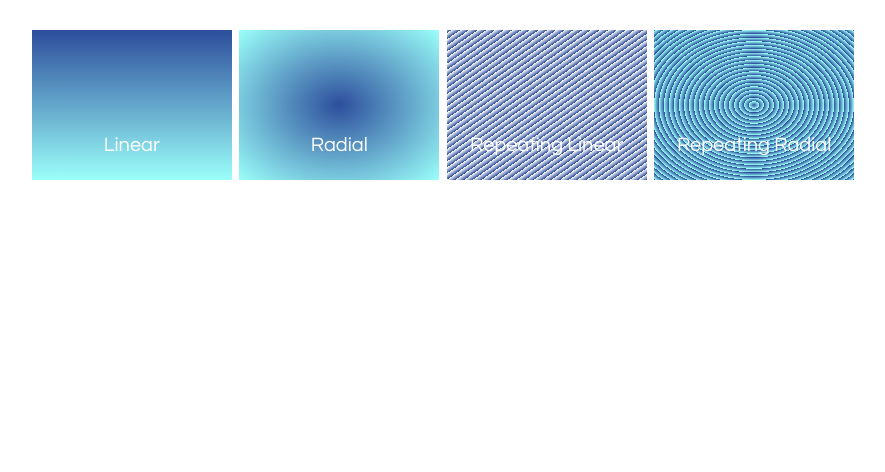
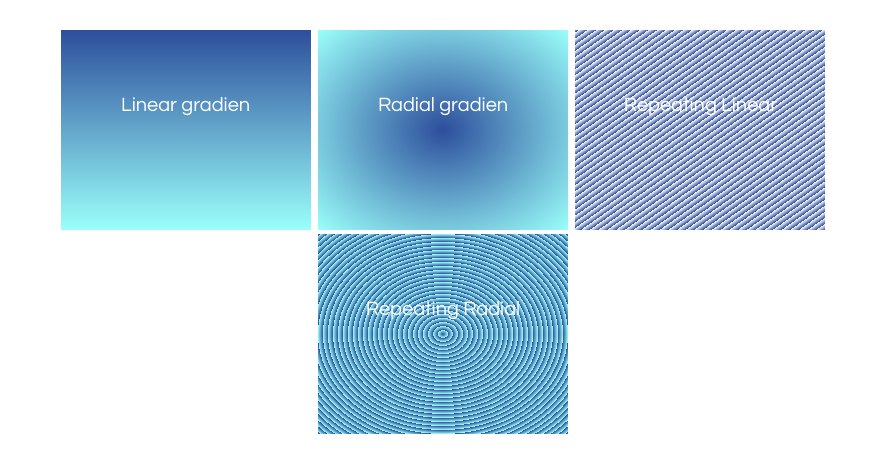
Before and after one commit to AlexKrasovskiy/htmlcss, a plain HTML site: page views/index.html in a window 1280 px wide. Shown: the whole page, without its empty margins (197-1082 px from the left). Drawn offline with Linux system fonts and the light colour scheme; files whose address does not match are found by name.

Commit message:
Добавил задачу 26.

```diff
--- a/css/style.css
+++ b/css/style.css
@@ -7,9 +7,9 @@
 }
 
 .container div{
-    width:200px;
-    height:150px;
-    line-height: 230px;
+    width:250px;
+    height:200px;
+    line-height: 150px;
     font-size: 20px;
     display:inline-block;
     margin:2px;
--- a/views/index.html
+++ b/views/index.html
@@ -7,8 +7,8 @@
 </head>
 <body>
 <div class="container">
-    <div class="block1">Linear</div>
-    <div class="block2">Radial</div>
+    <div class="block1">Linear gradien</div>
+    <div class="block2">Radial gradien</div>
     <div class="block3">Repeating Linear</div>
     <div class="block4">Repeating Radial</div>
 </div>
```
